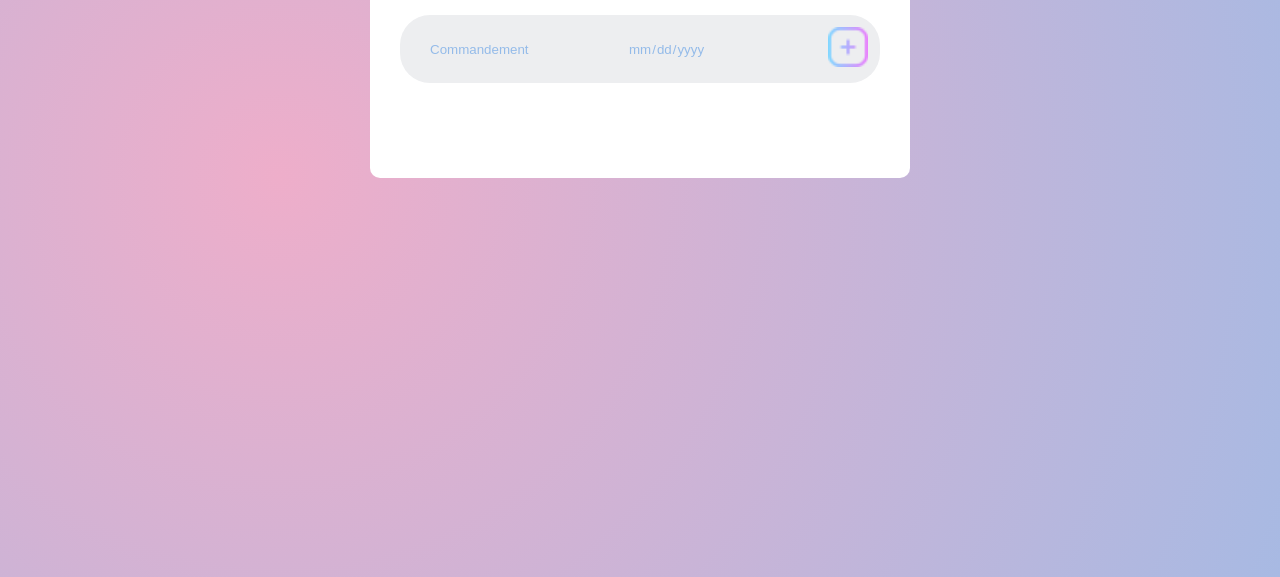
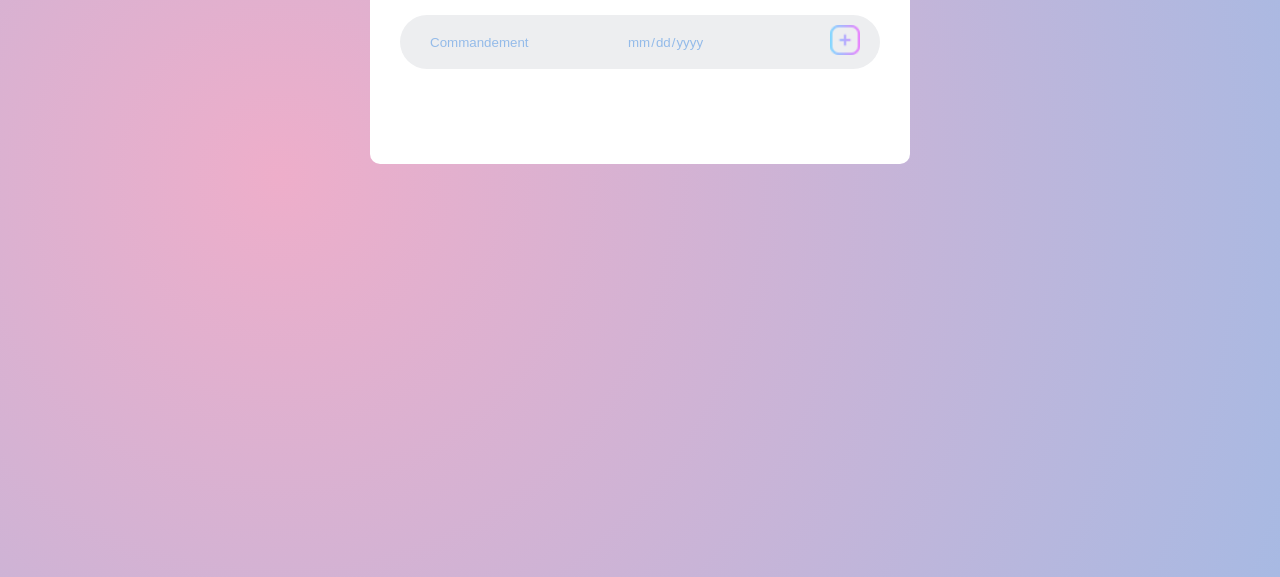
Before and after one commit to leonardolayton/codeops-to-do-list, a plain HTML site: page index.html in a window 1280 px wide. Shown: the part 223-800 px from the top of the page. Drawn offline with Linux system fonts and the light colour scheme.

Commit message:
Final-final

```diff
--- a/style.css
+++ b/style.css
@@ -82,7 +82,7 @@ input[type="date"]::-webkit-calendar-picker-indicator {
 .add-button{
     border: none;
     outline: none;
-    padding: 12px;
+    margin: 10px 20px;
     background: transparent;
     color: #fff;
     font-size: 16px;
@@ -90,7 +90,7 @@ input[type="date"]::-webkit-calendar-picker-indicator {
     border-radius: 40px;
 }
 .plus-icon {
-    width: 40px;
+    width: 30px;
 }
 
 ul li{
```
